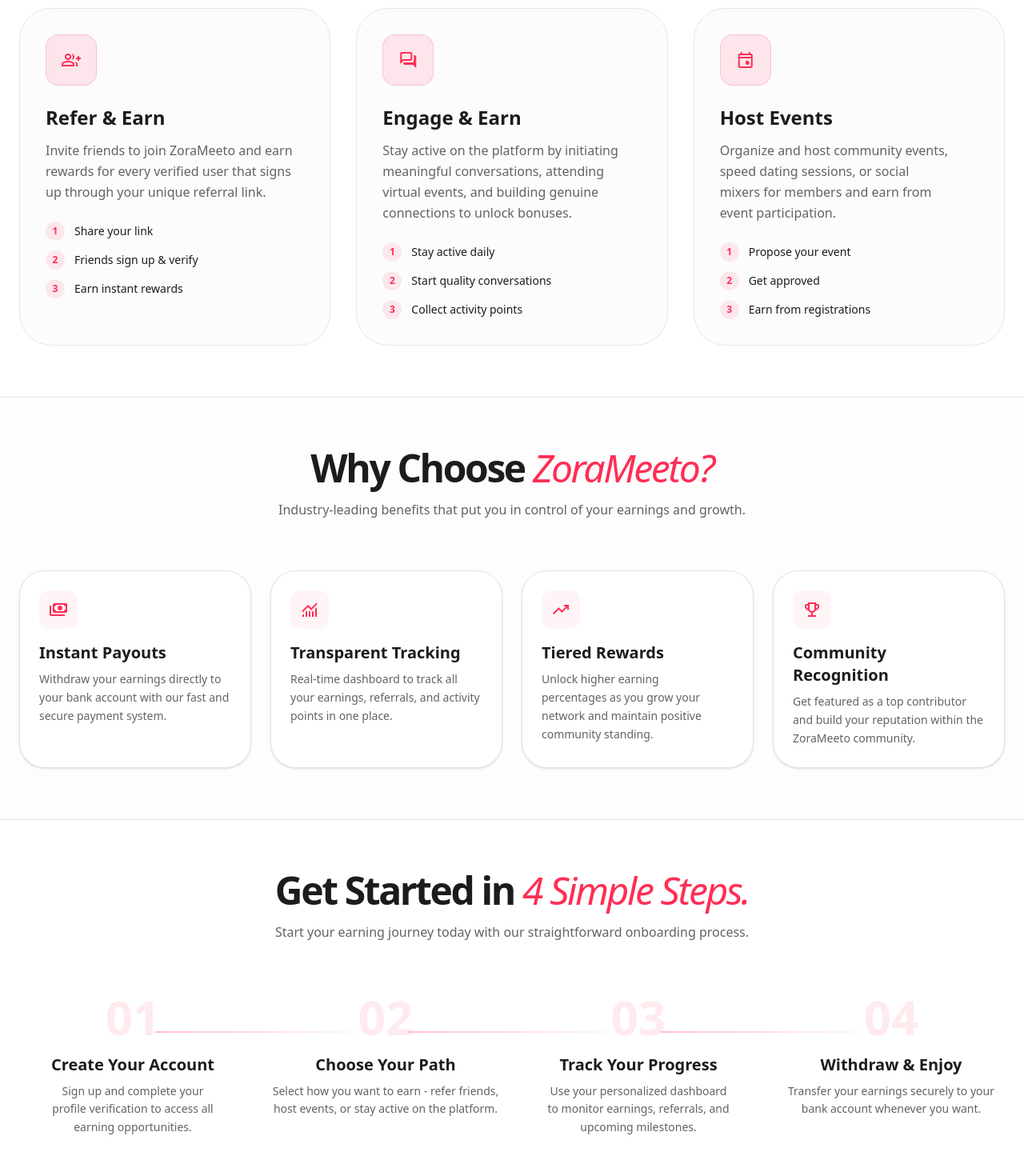
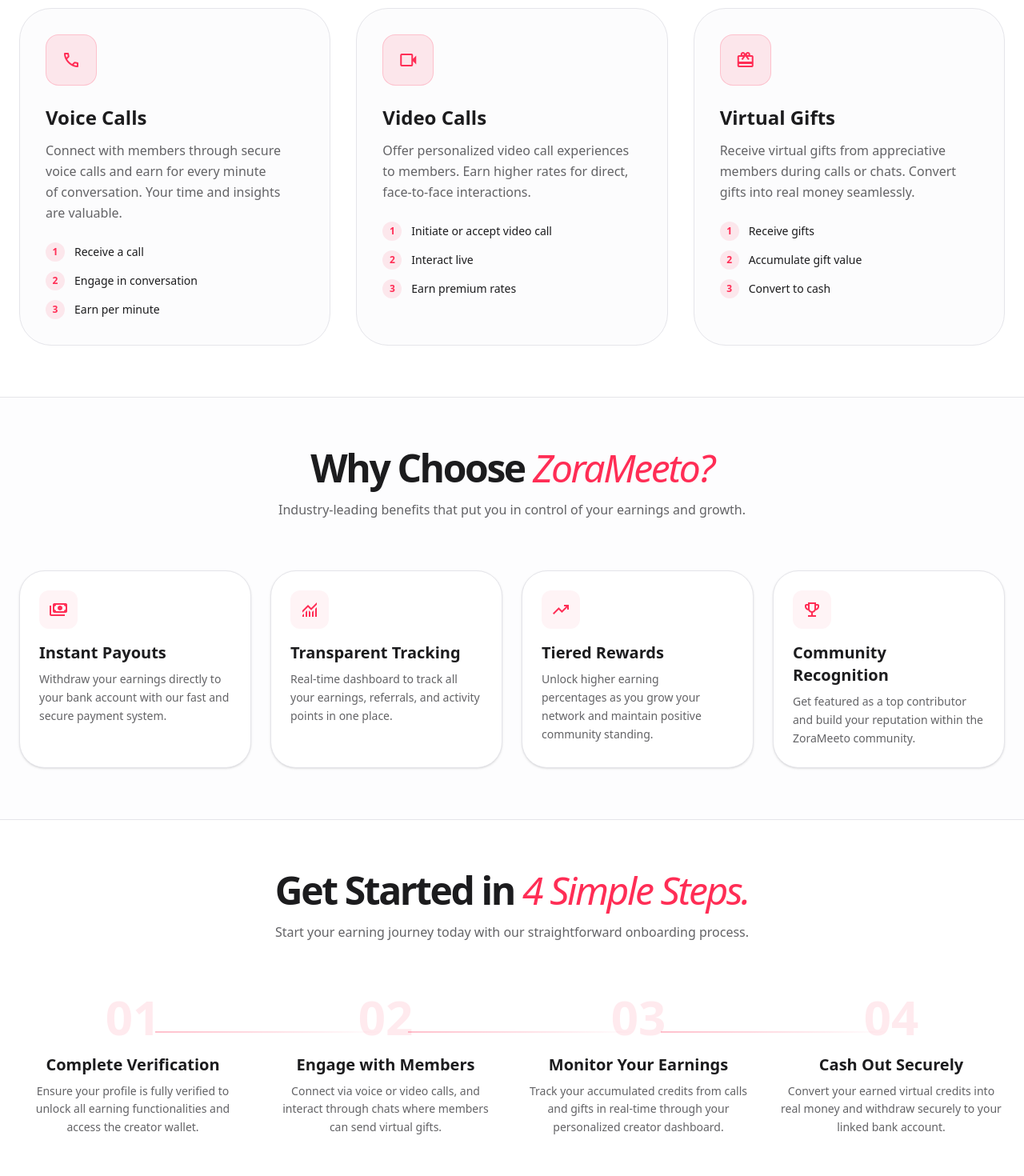
Before and after one commit to amanbhattsquare/zorameeto-website, a Next.js app: page /earn-and-grow in a window 1280 px wide. Shown: the part 720-2190 px from the top of the page at 80% size. Built offline with nearby package versions, Linux system fonts and the light colour scheme.

Commit message:
Update EarnAndGrow page: enhance earning opportunities and descriptions for clarity and engagement

```diff
--- a/src/app/earn-and-grow/page.tsx
+++ b/src/app/earn-and-grow/page.tsx
@@ -2,28 +2,28 @@
 
 export const metadata: Metadata = {
   title: "Earn & Grow | ZoraMeeto",
-  description: "Discover how you can earn rewards and grow your connections on ZoraMeeto's trusted dating platform.",
+  description: "Only verified users can earn rewards and grow their connections on ZoraMeeto's trusted dating platform.",
 };
 
 export default function EarnAndGrow() {
   const earningOpportunities = [
     {
-      icon: "group_add",
-      title: "Refer & Earn",
-      desc: "Invite friends to join ZoraMeeto and earn rewards for every verified user that signs up through your unique referral link.",
-      steps: ["Share your link", "Friends sign up & verify", "Earn instant rewards"]
+      icon: "call",
+      title: "Voice Calls",
+      desc: "Connect with members through secure voice calls and earn for every minute of conversation. Your time and insights are valuable.",
+      steps: ["Receive a call", "Engage in conversation", "Earn per minute"]
     },
     {
-      icon: "forum",
-      title: "Engage & Earn",
-      desc: "Stay active on the platform by initiating meaningful conversations, attending virtual events, and building genuine connections to unlock bonuses.",
-      steps: ["Stay active daily", "Start quality conversations", "Collect activity points"]
+      icon: "videocam",
+      title: "Video Calls",
+      desc: "Offer personalized video call experiences to members. Earn higher rates for direct, face-to-face interactions.",
+      steps: ["Initiate or accept video call", "Interact live", "Earn premium rates"]
     },
     {
-      icon: "event",
-      title: "Host Events",
-      desc: "Organize and host community events, speed dating sessions, or social mixers for members and earn from event participation.",
-      steps: ["Propose your event", "Get approved", "Earn from registrations"]
+      icon: "card_giftcard",
+      title: "Virtual Gifts",
+      desc: "Receive virtual gifts from appreciative members during calls or chats. Convert gifts into real money seamlessly.",
+      steps: ["Receive gifts", "Accumulate gift value", "Convert to cash"]
     }
   ];
 
@@ -53,23 +53,23 @@
   const howItWorks = [
     {
       step: "01",
-      title: "Create Your Account",
-      desc: "Sign up and complete your profile verification to access all earning opportunities."
+      title: "Complete Verification",
+      desc: "Ensure your profile is fully verified to unlock all earning functionalities and access the creator wallet."
     },
     {
       step: "02",
-      title: "Choose Your Path",
-      desc: "Select how you want to earn - refer friends, host events, or stay active on the platform."
+      title: "Engage with Members",
+      desc: "Connect via voice or video calls, and interact through chats where members can send virtual gifts."
     },
     {
       step: "03",
-      title: "Track Your Progress",
-      desc: "Use your personalized dashboard to monitor earnings, referrals, and upcoming milestones."
+      title: "Monitor Your Earnings",
+      desc: "Track your accumulated credits from calls and gifts in real-time through your personalized creator dashboard."
     },
     {
       step: "04",
-      title: "Withdraw & Enjoy",
-      desc: "Transfer your earnings securely to your bank account whenever you want."
+      title: "Cash Out Securely",
+      desc: "Convert your earned virtual credits into real money and withdraw securely to your linked bank account."
     }
   ];
 
@@ -120,14 +120,14 @@
 
         <div className="max-w-4xl mx-auto space-y-6 relative z-10 animate-fade-up">
           <div className="inline-flex items-center gap-2 px-3 py-1.5 rounded-full bg-primary/5 border border-primary/10 mx-auto">
-            <span className="text-[9px] font-bold uppercase tracking-[0.3em] text-primary">Monetize Your Network</span>
+            <span className="text-[9px] font-bold uppercase tracking-[0.3em] text-primary">Monetize Your Influence</span>
           </div>
           <h1 className="text-4xl md:text-6xl font-extrabold tracking-tighter text-text-main leading-tight">
-            Earn While You <br />
-            <span className="text-primary italic font-light">Connect & Grow.</span>
+            Your Connections, <br />
+            <span className="text-primary italic font-light">Your Earnings.</span>
           </h1>
           <p className="text-base md:text-lg text-text-muted leading-relaxed font-medium max-w-xl mx-auto">
-            Your presence has value. Once verified, you can earn from calls, video interactions, and gifts shared by other members while building genuine connections.
+            Leverage your genuine connections on ZoraMeeto. Engage in meaningful voice and video calls, receive virtual gifts, and convert your efforts into tangible income.
           </p>
         </div>
       </section>
```
